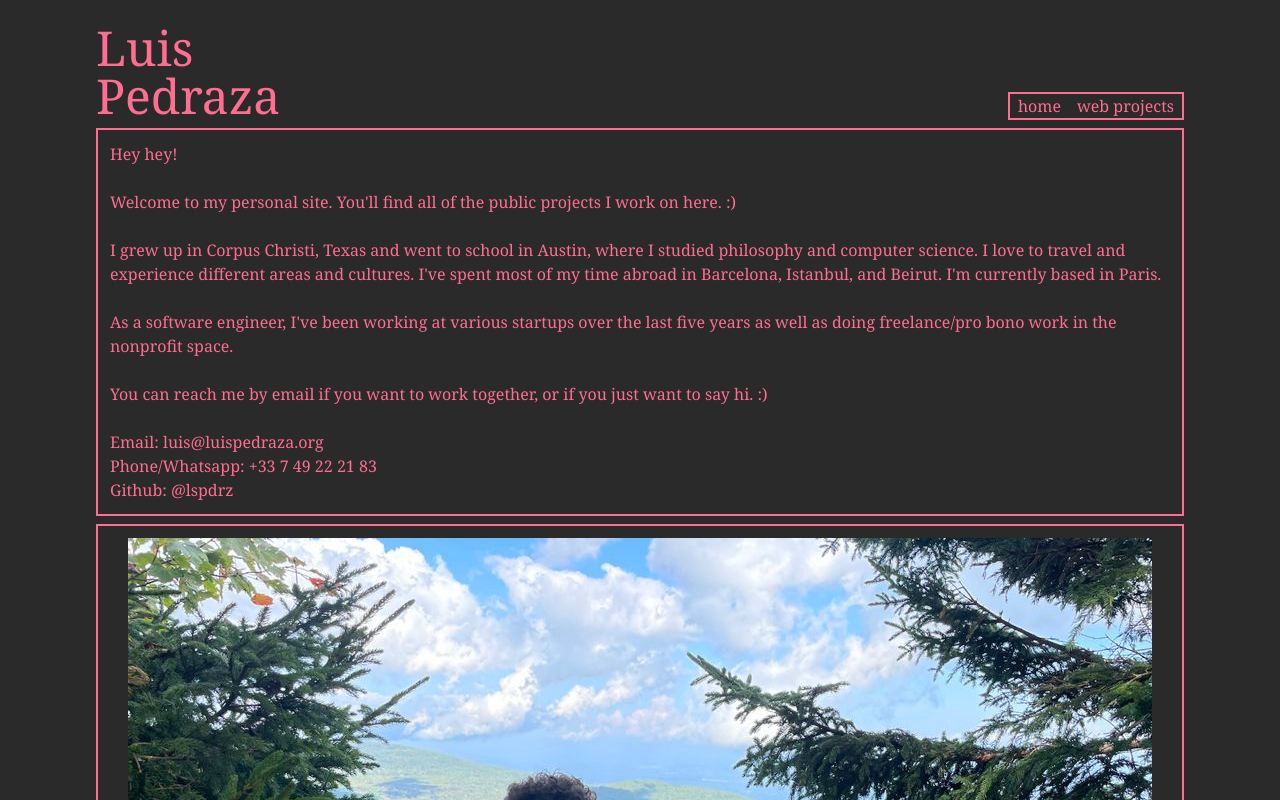
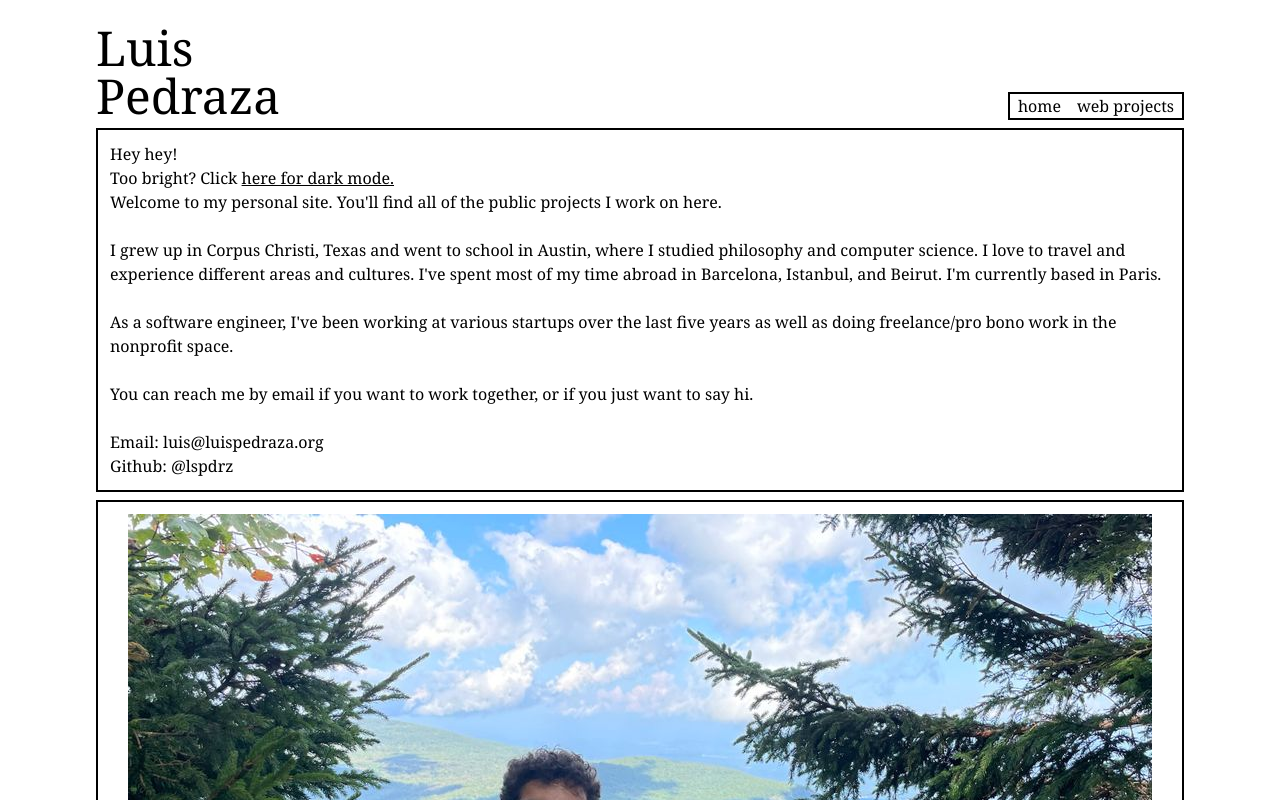
Before and after one commit to lspdrz/lspdrz, a Next.js app: page / in a window 1280 px wide. Shown: the top 800 px of the page. Built offline with nearby package versions, Linux system fonts and the light colour scheme.

Commit message:
Tidy up dark mode implementation

```diff
--- a/components/Navbar.tsx
+++ b/components/Navbar.tsx
@@ -1,6 +1,8 @@
 import Link from "next/link";
 import { useRouter } from "next/router";
 import { Popover } from "@headlessui/react";
+import { useContext, useEffect } from "react";
+import { DarkModeContext } from "../context/DarkModeContext";
 
 const Navbar = () => {
   const path = useRouter().asPath;
@@ -13,22 +15,29 @@ const Navbar = () => {
           path.lastIndexOf("/") || path.length
         );
 
-  // If we're on a certain page, turn that page's item in the nav to white
-  const getNavItemColor = (navItem: string) => {
-    return navItem === currentPage ? "text-white" : "";
-  };
-
   const navItems: { [id: string]: string } = {
     "/": "home",
     "web-projects": "web projects",
     photography: "photography",
   };
 
+  const darkMode = useContext(DarkModeContext);
+  const borderColor = darkMode ? "border-lspdrz-pink" : "border-black";
+
+  // If we're on a certain page, turn that page's item in the nav to white
+  const getNavItemColor = (navItem: string) => {
+    if (navItem === currentPage)
+      return darkMode ? "text-white" : "text-lspdrz-pink";
+    return "";
+  };
+
   // TODO: is there a way to abstract the links in the navbar into a loop? Should i do that?
   return (
     <div className="pt-1 sm:pt-0">
       <nav>
-        <div className="hidden sm:block flex justify-around border-2 border-lspdrz-pink">
+        <div
+          className={`hidden sm:block flex justify-around border-2 ${borderColor}`}
+        >
           <Link href="/">
             <a className="p-2">{navItems["/"]}</a>
           </Link>
--- /dev/null
+++ b/context/DarkModeContext.tsx
@@ -0,0 +1,3 @@
+import { createContext } from "react";
+
+export const DarkModeContext = createContext(false);
--- a/pages/_app.tsx
+++ b/pages/_app.tsx
@@ -1,10 +1,28 @@
 import { AppProps } from "next/app";
 import Head from "next/head";
 import "../styles/tailwind.css"; // import Tailwind globally
+import { useEffect, useState } from "react";
+import { useCookies } from "react-cookie";
+import { DarkModeContext } from "../context/DarkModeContext";
 
 function MyApp({ Component, pageProps }: AppProps) {
+  const [cookies] = useCookies(["lspdrzDarkMode"]);
+  const [appBackgroundStyle, setAppBackgroundStyle] = useState(
+    cookies.lspdrzDarkMode || false
+  );
+
+  useEffect(() => {
+    setAppBackgroundStyle(
+      cookies.lspdrzDarkMode ? "bg-lspdrz-gray text-lspdrz-pink" : ""
+    );
+  }, [cookies.lspdrzDarkMode]);
+
   return (
-    <div className="bg-lspdrz-gray text-lspdrz-pink min-h-screen">
+    <DarkModeContext.Provider value={cookies.lspdrzDarkMode}>
+      <div
+        className={`min-h-screen ${appBackgroundStyle}`}
+        // onKeyDown={(e) => handkleKeyDown}
+      >
         <Head>
           <link rel="shortcut icon" href="/images/favicon.ico" />
           <link
@@ -27,6 +45,7 @@ function MyApp({ Component, pageProps }: AppProps) {
         </Head>
         <Component {...pageProps} />
       </div>
+    </DarkModeContext.Provider>
   );
 }
 export default MyApp;
--- a/pages/index.tsx
+++ b/pages/index.tsx
@@ -1,18 +1,34 @@
 import Image from "next/image";
 import Layout from "../components/Layout";
 import luisPedrazaImage from "../public/images/luis-pedraza.jpeg";
+import { useCookies } from "react-cookie";
+import { useContext, useEffect, useState } from "react";
+import { DarkModeContext } from "../context/DarkModeContext";
 
 const IndexPage = () => {
+  const [cookies, setCookie] = useCookies(["lspdrzDarkMode"]);
+  const darkMode = useContext(DarkModeContext);
+  const borderColor = darkMode ? "border-lspdrz-pink" : "border-black";
+
   return (
     <Layout homePage={true}>
       <div className="mt-2 flex gap-2 flex-wrap-reverse 1.5xl:flex-nowrap lg:flex-wrap md:flex-wrap sm:flex-wrap">
-        <div className="border-2 border-lspdrz-pink 1.5xl:w-[600px]">
+        <div className={`border-2 ${borderColor} 1.5xl:w-[600px]`}>
           <p className="p-3">
             Hey hey!
             <br />
+            Too bright? Click{" "}
+            <span
+              className="underline cursor-pointer"
+              onClick={() =>
+                setCookie("lspdrzDarkMode", !cookies.lspdrzDarkMode)
+              }
+            >
+              here for dark mode.
+            </span>
             <br />
             Welcome to my personal site. You'll find all of the public projects
-            I work on here. :)
+            I work on here.
             <br />
             <br />I grew up in Corpus Christi, Texas and went to school in
             Austin, where I studied philosophy and computer science. I love to
@@ -27,7 +43,7 @@ const IndexPage = () => {
             <br />
             <br />
             You can reach me by email if you want to work together, or if you
-            just want to say hi. :)
+            just want to say hi.
           </p>
           <div className="p-3">
             <p>
@@ -36,7 +52,6 @@ const IndexPage = () => {
                 <a href="mailto:luis@luispedraza.org">luis@luispedraza.org</a>
               </button>
             </p>
-            <p>Phone/Whatsapp: +33 7 49 22 21 83</p>
             Github:{" "}
             <a
               target="_blank"
@@ -47,7 +62,9 @@ const IndexPage = () => {
             </a>
           </div>
         </div>
-        <div className="border-2 border-lspdrz-pink grow flex flex-col justify-center">
+        <div
+          className={`border-2 ${borderColor} grow flex flex-col justify-center`}
+        >
           <div className="p-3 pb-1.5 self-center">
             <Image src={luisPedrazaImage} alt="luis-pedraza-image" />
           </div>
--- a/pages/web-projects/[slug].tsx
+++ b/pages/web-projects/[slug].tsx
@@ -1,11 +1,12 @@
 import Error from "next/error";
-import { useEffect, useState } from "react";
+import { useContext } from "react";
 import { useCookies } from "react-cookie";
 import client from "../../apollo-client";
 import Layout from "../../components/Layout";
 import Markdown from "../../components/Markdown";
 import { ArticleEntity } from "../../graphql/generated/graphql-types.generated";
 import { GetArticlesBySlugDocument } from "../../graphql/queries/getArticlesBySlug.generated";
+import { DarkModeContext } from "../../context/DarkModeContext";
 
 type WebProjectsPageProps = { article: ArticleEntity };
 
@@ -14,41 +15,35 @@ const WebProjectPage = ({ article }: WebProjectsPageProps) => {
     return <Error statusCode={404} />;
   }
   const { title, content } = article.attributes;
-  const [cookies, setCookie] = useCookies(["lspdrzBw"]);
-  const [blackAndWhiteArticle, setBlackAndWhiteArticle] = useState(false);
-  /*
-    Using cookies with pre-rendered pages can result in differing outputs on the client and server.
-    This is a fix to persist the b&w user choice. See https://stackoverflow.com/questions/66374123/warning-text-content-did-not-match-server-im-out-client-im-in-div
-  */
-  useEffect(() => {
-    setBlackAndWhiteArticle(cookies.lspdrzBw);
-  }, [cookies.lspdrzBw]);
+  const [cookies, setCookie] = useCookies(["lspdrzDarkMode"]);
+
+  const darkMode = useContext(DarkModeContext);
+  const borderColor = darkMode ? "border-lspdrz-pink" : "border-black";
+  const textColor = darkMode ? "text-lspdrz-pink" : "text-black";
 
   return (
     content && (
       <Layout title="LP | Web Projects">
         <div className="mt-2 flex flex-col gap-2">
           <div className="flex flex-row gap-2">
-            <h1 className="text-3xl italic p-2 prose border-2 border-lspdrz-pink flex-1">
+            <h1
+              className={`text-3xl ${textColor} italic p-2 prose border-2 ${borderColor} flex-1`}
+            >
               {title}
             </h1>
             <h1
               suppressHydrationWarning // Suppressing the warning because of the fix in above useEffect
-              className="text-xl cursor-pointer italic p-2 pt-3 prose border-2 border-lspdrz-pink"
+              className={`text-xl ${textColor} cursor-pointer italic p-2 pt-3 prose border-2 ${borderColor}`}
               onClick={() =>
-                setCookie("lspdrzBw", blackAndWhiteArticle ? "false" : "true", {
-                  sameSite: "lax",
-                })
+                setCookie("lspdrzDarkMode", !cookies.lspdrzDarkMode)
               }
             >
-              {cookies.lspdrzBw !== "true"
-                ? "I prefer to read in b&w"
-                : "Not anymore"}
+              Toggle Dark Mode
             </h1>
           </div>
           <article
-            className={`prose p-2 border-2 border-lspdrz-pink min-w-full ${
-              blackAndWhiteArticle ? "bg-white prose-invert" : ""
+            className={`prose p-2 border-2 ${borderColor} min-w-full ${
+              darkMode ? "" : "bg-white prose-invert"
             }`}
           >
             <Markdown markdown={{ content }} />
--- a/pages/web-projects/index.tsx
+++ b/pages/web-projects/index.tsx
@@ -3,10 +3,15 @@ import client from "../../apollo-client";
 import Layout from "../../components/Layout";
 import { ArticleEntity } from "../../graphql/generated/graphql-types.generated";
 import { ArticlesDocument } from "../../graphql/queries/getArticles.generated";
+import { DarkModeContext } from "../../context/DarkModeContext";
+import { useContext } from "react";
 
 type WebProjectsPageProps = { articles: ArticleEntity[] };
 
 const WebProjectsPage = ({ articles }: WebProjectsPageProps) => {
+  const darkMode = useContext(DarkModeContext);
+  const borderColor = darkMode ? "border-lspdrz-pink" : "border-black";
+
   return (
     <Layout title="LP | Web Projects">
       <div className="pt-2">
@@ -17,7 +22,7 @@ const WebProjectsPage = ({ articles }: WebProjectsPageProps) => {
                 key={`article-${index}`}
                 href={`/web-projects/${article.attributes.slug}`}
               >
-                <div className="border-2 border-lspdrz-pink cursor-pointer">
+                <div className={`border-2 ${borderColor} cursor-pointer`}>
                   <p className="p-2 truncate">
                     <span className="italic text-xl">
                       {article.attributes.title}
```
Lines whose indentation alone changed are shown as unchanged.
